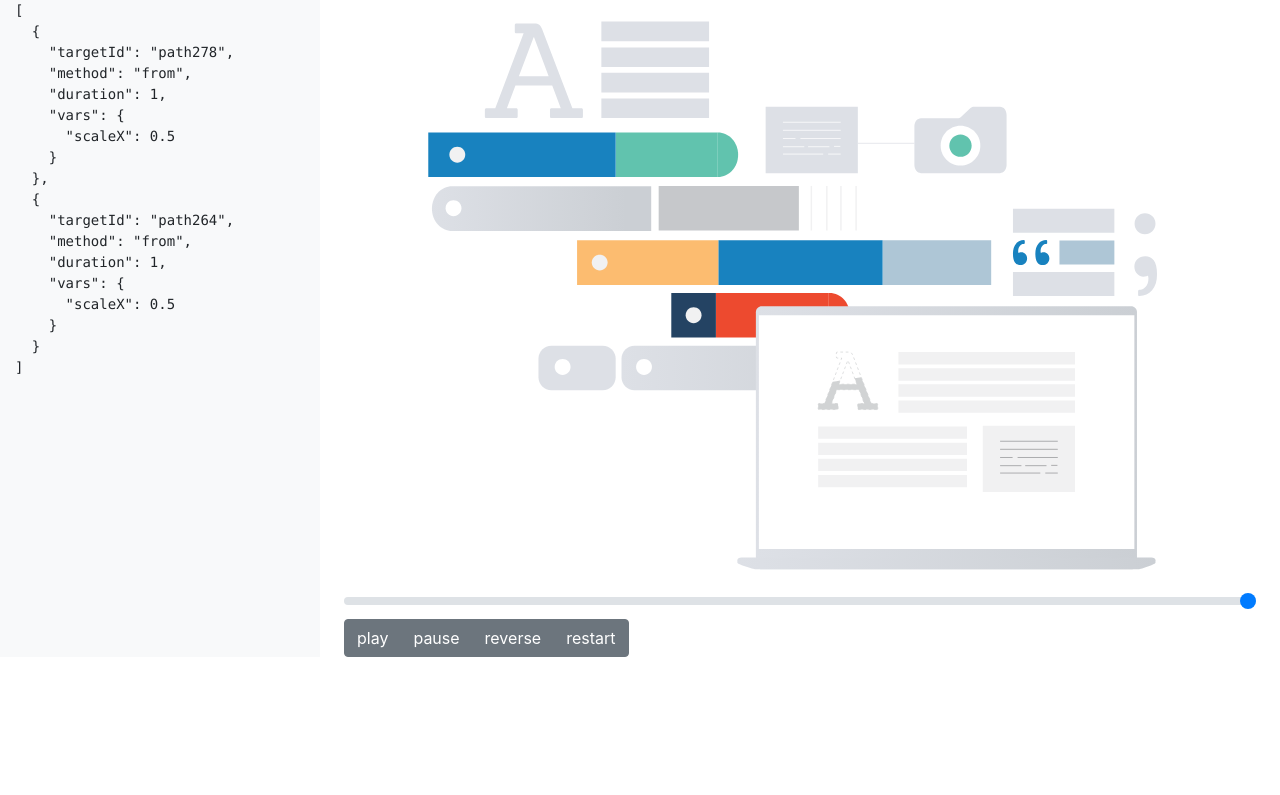
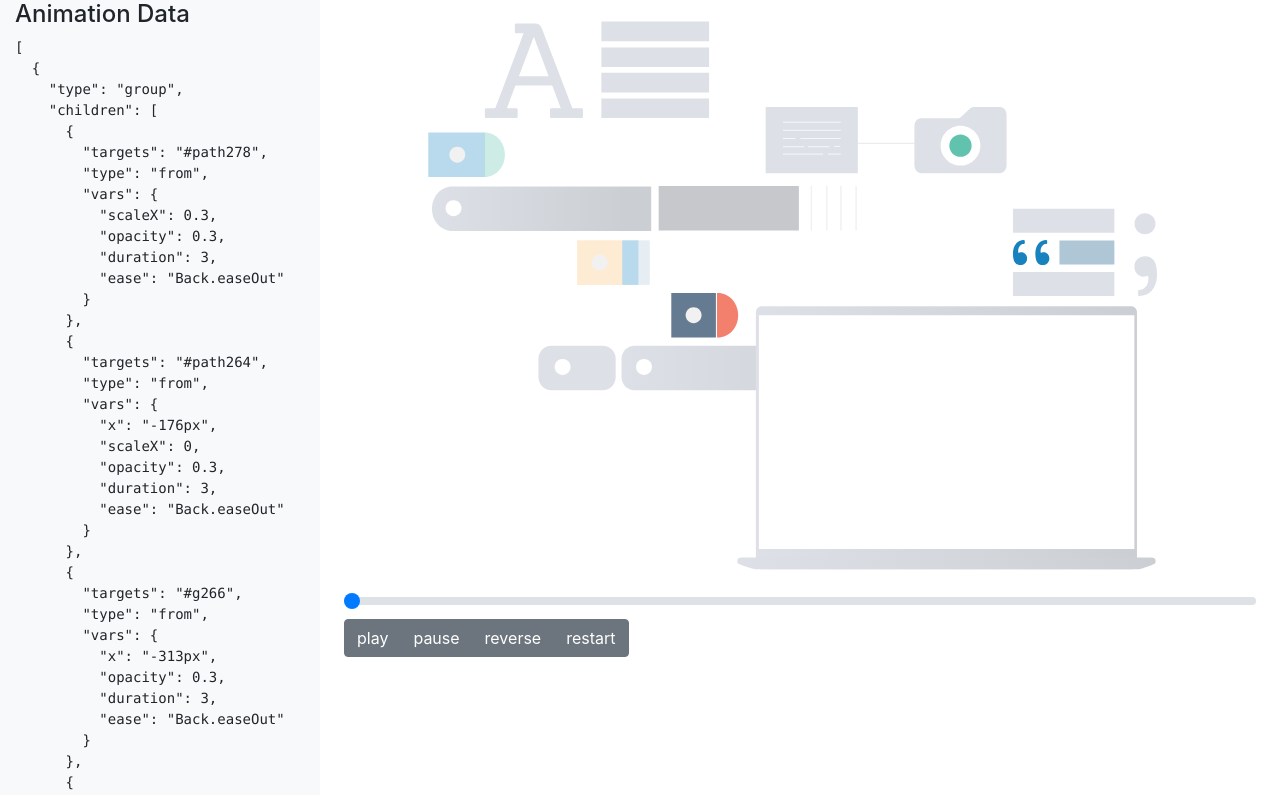
Before and after one commit to josuecorm/animationsvg, a React (Create React App) app: page / in a window 1280 px wide. Shown: the top 795 px of the page. Built offline with nearby package versions, Linux system fonts and the light colour scheme.

Commit message:
Create timeline from animationData

```diff
--- /dev/null
+++ b/public/assets/animation.json
@@ -0,0 +1,203 @@
+{
+  "url": "/img/workflow.svg",
+  "data": [
+    {
+      "type": "group",
+      "children": [
+        {
+          "targets": "#path278",
+          "type": "from",
+          "vars": {
+            "scaleX": 0.3,
+            "opacity": 0.3,
+            "duration": 3,
+            "ease": "Back.easeOut"
+          }
+        },
+        {
+          "targets": "#path264",
+          "type": "from",
+          "vars": {
+            "x": "-176px",
+            "scaleX": 0,
+            "opacity": 0.3,
+            "duration": 3,
+            "ease": "Back.easeOut"
+          }
+        },
+        {
+          "targets": "#g266",
+          "type": "from",
+          "vars": {
+            "x": "-313px",
+            "opacity": 0.3,
+            "duration": 3,
+            "ease": "Back.easeOut"
+          }
+        },
+        {
+          "targets": "#g446",
+          "type": "from",
+          "vars": {
+            "scale": 0,
+            "opacity": 0.3,
+            "duration": 2,
+            "ease": "back.out(2)",
+            "transformOrigin": "center"
+          }
+        },
+        {
+          "targets": ["#path438", "#path440", "#path442", "#path444"],
+          "type": "from",
+          "vars": {
+            "scaleX": 0,
+            "opacity": 0.3,
+            "duration": 1
+          }
+        }
+      ]
+    },
+    {
+      "type": "group",
+      "position": 2,
+      "children": [
+        {
+          "targets": "#path154",
+          "type": "from",
+          "vars": {
+            "scaleX": 0.32,
+            "opacity": 0.3,
+            "duration": 3
+          }
+        },
+        {
+          "targets": "#path152",
+          "type": "from",
+          "vars": {
+            "x": "-129px",
+            "scaleX": 0.1,
+            "opacity": 0.3,
+            "duration": 3
+          }
+        },
+        {
+          "targets": "#path150",
+          "type": "from",
+          "vars": {
+            "x": "-327px",
+            "scaleX": 0.1,
+            "opacity": 0.3,
+            "duration": 3
+          }
+        },
+        {
+          "targets": ["#path430", "#path432", "#path434", "#path436"],
+          "type": "from",
+          "vars": {
+            "scaleX": 0,
+            "opacity": 0.3,
+            "duration": 1
+          }
+        }
+      ]
+    },
+    {
+      "type": "group",
+      "position": 4,
+      "children": [
+        {
+          "targets": ["#path126", "#path112", "#path124"],
+          "type": "from",
+          "vars": {
+            "opacity": 0.7,
+            "duration": 1
+          }
+        },
+        {
+          "targets": "#path112",
+          "type": "from",
+          "vars": {
+            "scaleX": 0,
+            "duration": 1,
+            "ease": "back.out(1.7)"
+          }
+        },
+        {
+          "targets": "#path124",
+          "type": "from",
+          "vars": {
+            "x": "-150px",
+            "duration": 1,
+            "ease": "back.out(1.7)"
+          }
+        },
+        {
+          "targets": "#g485",
+          "type": "from",
+          "vars": {
+            "scale": 0,
+            "opacity": 0.3,
+            "duration": 2,
+            "ease": "back.out(3)",
+            "transformOrigin": "center"
+          }
+        }
+      ]
+    },
+    {
+      "type": "group",
+      "children": [
+        {
+          "targets": ["#path438", "#path440", "#path442", "#path444"],
+          "type": "to",
+          "vars": {
+            "fill": "#61c3ae",
+            "duration": 1
+          }
+        },
+        {
+          "targets": ["#path430", "#path432", "#path434", "#path436"],
+          "type": "to",
+          "vars": {
+            "fill": "#aec6d6",
+            "duration": 1
+          }
+        },
+        {
+          "targets": "#path392",
+          "type": "to",
+          "vars": {
+            "fill": "#ed4a2f",
+            "duration": 1
+          }
+        },
+        {
+          "targets": ["#path460", "#path456"],
+          "type": "to",
+          "vars": {
+            "fill": "#1882bf",
+            "duration": 1
+          }
+        },
+        {
+          "targets": [
+            "#path396",
+            "#path400",
+            "#path404",
+            "#path408",
+            "#path412",
+            "#path416",
+            "#path420",
+            "#path424",
+            "#path428"
+          ],
+          "type": "to",
+          "vars": {
+            "stroke": "#ffffff",
+            "duration": 1
+          }
+        }
+      ]
+    }
+  ]
+}
--- a/src/App.js
+++ b/src/App.js
@@ -1,45 +1,49 @@
-import React from "react";
+import React, { Component } from "react";
 import SVGItem from "./components/SVGItem/SVGItem";
 
-const tweens = [
-  {
-    targetId: "path278",
-    method: "from",
-    duration: 1,
-    vars: {
-      scaleX: 0.5
+class App extends Component {
+  constructor(props) {
+    super(props);
+    this.state = {
+      loading: true,
+      url: "",
+      animationData: []
+    };
   }
-  },
-  {
-    targetId: "path264",
-    method: "from",
-    duration: 1,
-    vars: {
-      scaleX: 0.5
+
+  async componentDidMount() {
+    const response = await fetch("/assets/animation.json");
+    const data = await response.json();
+    this.setState({
+      loading: false,
+      url: data.url,
+      animationData: data.data
+    });
   }
-  }
-];
 
-function App() {
+  render() {
+    const { loading, url, animationData } = this.state;
+
+    if (loading) return null;
+
     return (
       <div className="App">
         <div className="container-fluid">
           <div className="row">
             <nav className="col-md-3 d-none d-md-block bg-light sidebar">
-            <pre>{JSON.stringify(tweens, null, "  ")}</pre>
+              <h4>Animation Data</h4>
+              <pre>
+                <code>{JSON.stringify(animationData, null, "  ")}</code>
+              </pre>
             </nav>
             <main role="main" className="col-md-9 ml-sm-auto px-4">
-            <SVGItem
-              url="/img/workflow.svg"
-              tweens={tweens}
-              controls={true}
-              autoplay={true}
-            />
+              <SVGItem url={url} animationData={animationData} controls />
             </main>
           </div>
         </div>
       </div>
     );
   }
+}
 
 export default App;
--- a/src/components/SVGItem/SVGItem.js
+++ b/src/components/SVGItem/SVGItem.js
@@ -24,36 +24,71 @@ class SVGFile extends Component {
   }
 
   componentDidUpdate(prevProps, prevState) {
+    // SVG nodes has been added to the DOM
     if (this.state.loaded !== prevState.loaded) {
-      console.log("componentDidUpdate");
+      this.createTimeline();
     }
   }
 
   createTimeline() {
-    const { tweens, controls, autoplay } = this.props;
-    const { current } = this.container;
+    const { animationData, controls, autoplay } = this.props;
 
-    if (!tweens.length) return;
+    if (!animationData.length) return;
 
-    const tweenArray = [];
-
+    // Create timeline master
     this.timeline = gsap.timeline({
       paused: true,
-      ...(this.props.controls && { onUpdate: this.updateSlider })
+      ...(controls && { onUpdate: this.updateSlider })
     });
 
-    tweens.forEach(tween => {
-      const { method, duration, targetId, vars } = tween;
-      const element = current.querySelector(`#${targetId}`);
-      if (element && vars) {
-        tweenArray.push(gsap[method](element, { ...vars, duration: duration }));
+    animationData.forEach(child => {
+      const { type, position } = child;
+      let gsap = null;
+
+      if (type === "group" && child.children && child.children.length) {
+        gsap = child.children.map(item => this.createTweenFromData(item));
+      } else {
+        gsap = this.createTweenFromData(child);
       }
+
+      if (gsap) this.timeline.add(gsap, position || "+=0");
     });
 
-    this.timeline.add(tweenArray);
-
+    // Once created play if prop set
     if (autoplay) this.timeline.play();
   }
+
+  createTweenFromData(data) {
+    const { type, targets, vars } = data;
+
+    if (!targets || !vars) return null;
+
+    switch (type) {
+      case "set":
+        return gsap.set(targets, vars);
+      case "to":
+        return gsap.to(targets, vars);
+      case "from":
+        return gsap.from(targets, vars);
+      case "fromTo":
+        return gsap.fromTo(targets, vars.from, vars.to);
+      default:
+        return null;
+    }
+  }
+
+  // validateChildDOM() {
+  //   const { current } = this.container;
+  //   let targets = null;
+  //   if (Array.isArray(target)) {
+  //     targets = target.map(target => {});
+  //   } else {
+  //     targets = current.querySelector(target);
+  //   }
+  //   if (target && params) {
+  //     tweenArray.push(gsap[type](target, { ...params }));
+  //   }
+  // }
 
   async loadFile() {
     try {
@@ -66,8 +101,6 @@ class SVGFile extends Component {
         loaded: true,
         svgHTML: data
       });
-
-      this.createTimeline();
     } catch (error) {
       this.setState({
         loaded: false,
@@ -91,9 +124,8 @@ class SVGFile extends Component {
 
     if (this.timeline) {
       this.timeline.progress(value).pause();
+      this.setState({ currentStepIndex: value });
     }
-
-    this.setState({ currentStepIndex: value });
   };
 
   updateSlider = () => {
@@ -117,6 +149,8 @@ class SVGFile extends Component {
           dangerouslySetInnerHTML={{ __html: svgHTML }}
           ref={this.container}
         />
+
+        {/* Show Timeline Controls */}
         {controls && (
           <div className="controls">
             <input
@@ -128,12 +162,18 @@ class SVGFile extends Component {
               step=".001"
               value={currentStepIndex}
               onChange={this.handleInputChange}
-            ></input>
+            />
             <div className="btn-group" role="group" aria-label="Basic example">
               <button
                 type="button"
                 className="btn btn-secondary"
-                onClick={() => this.timeline.play()}
+                onClick={() => {
+                  if (this.timeline.progress() !== 1) {
+                    this.timeline.play();
+                  } else {
+                    this.timeline.restart();
+                  }
+                }}
               >
                 play
               </button>
@@ -166,11 +206,11 @@ class SVGFile extends Component {
   }
 }
 
-export default SVGFile;
-
 SVGFile.propTypes = {
   url: PropTypes.string.isRequired,
-  tweens: PropTypes.array,
+  animationData: PropTypes.array,
   controls: PropTypes.bool,
   autoplay: PropTypes.bool
 };
+
+export default SVGFile;
```
Also changed, not shown: public/img/workflow.svg. Lines whose indentation alone changed are shown as unchanged.
